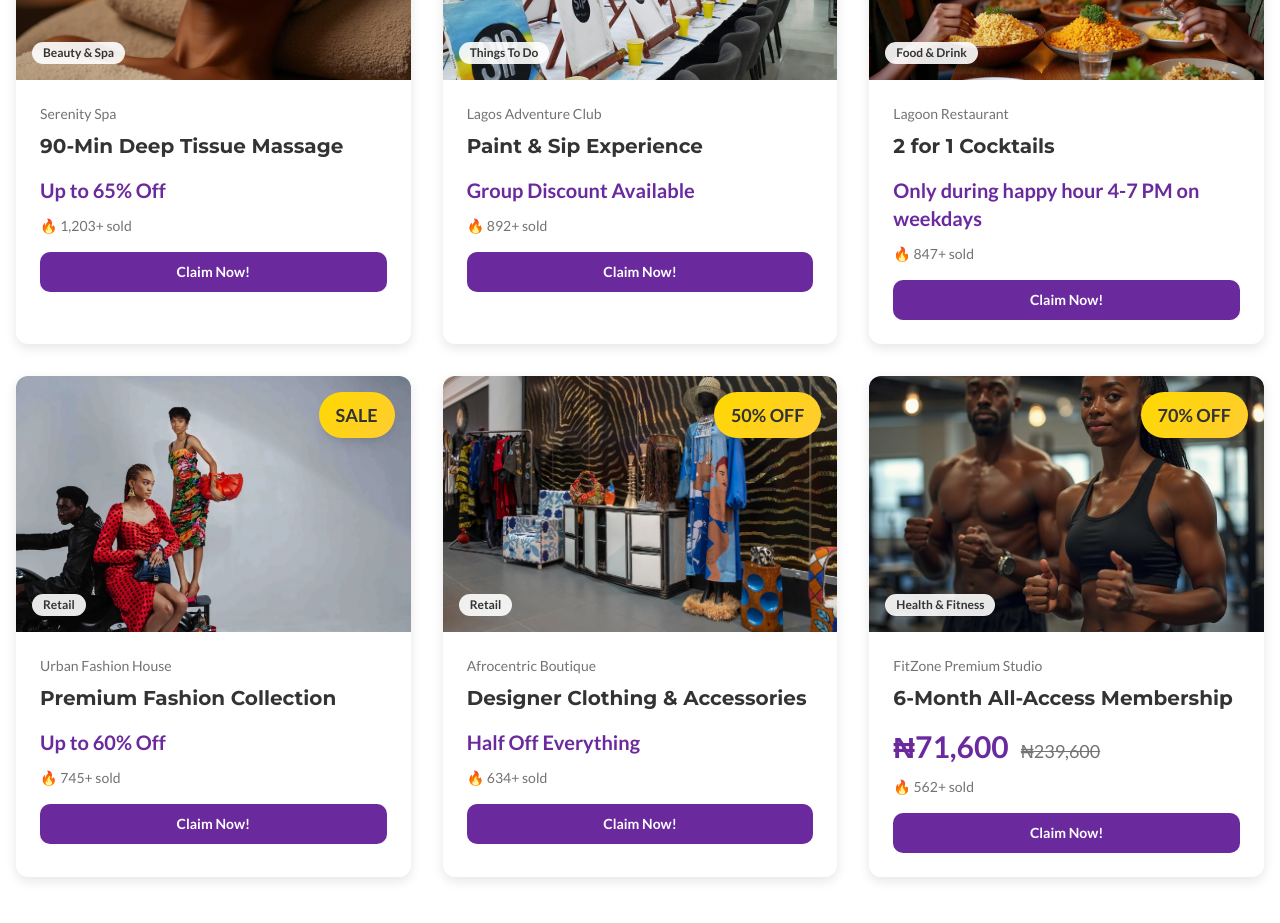
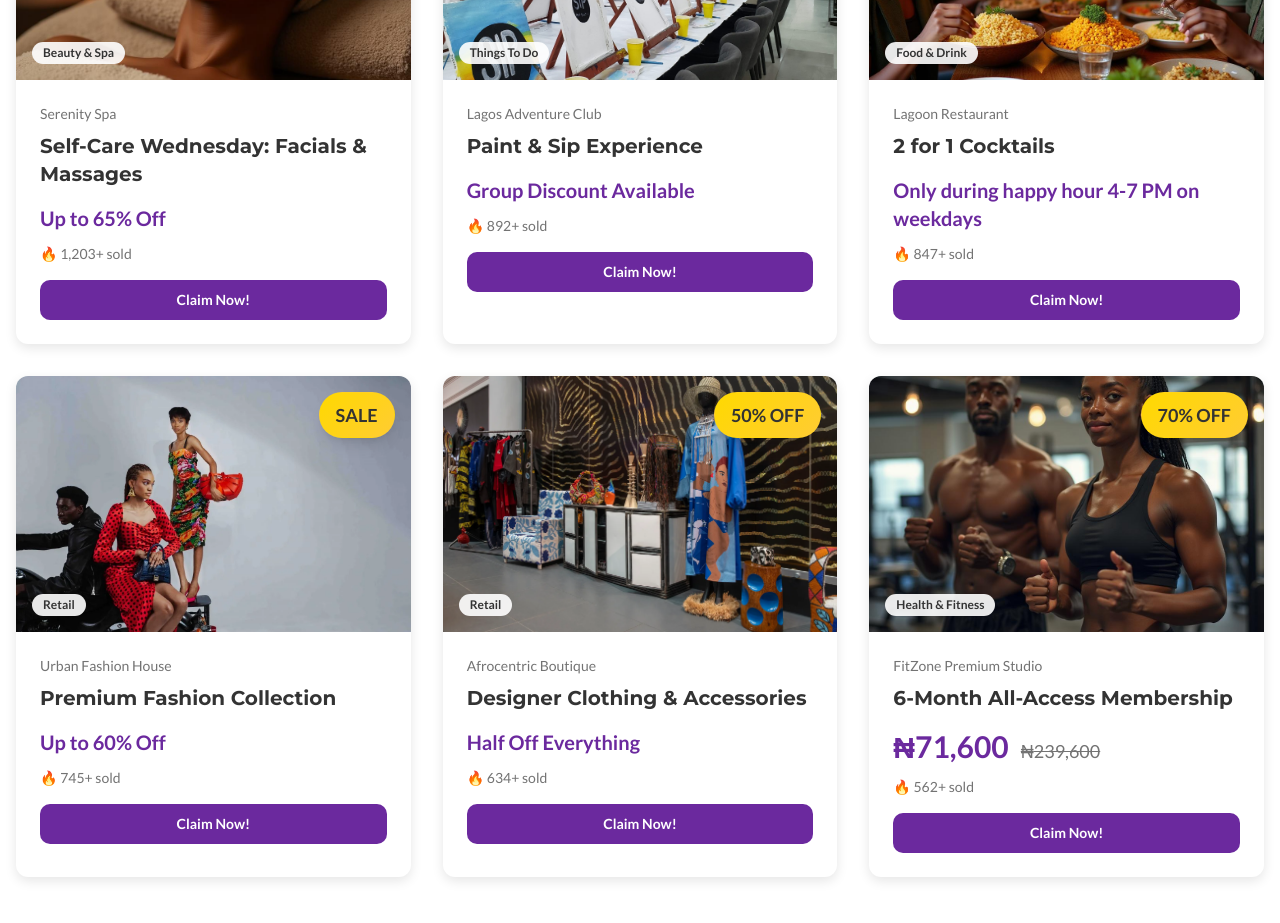
Before and after one commit to getvouchify/getvouchify, a React (Vite) app: page / in a window 1280 px wide. Shown: the part 1180-2103 px from the top of the page. Built offline with nearby package versions, Linux system fonts and the light colour scheme; the HTML template or start-up script is replaced by a standard one.

Commit message:
Refactor Featured Deals text

```diff
--- a/src/components/FeaturedDeals.tsx
+++ b/src/components/FeaturedDeals.tsx
@@ -27,7 +27,7 @@ const deals = [
     id: 2,
     image: dealSpa,
     merchant: "Serenity Spa",
-    title: "90-Min Deep Tissue Massage",
+    title: "Self-Care Wednesday: Facials & Massages",
     category: "Beauty & Spa",
     discount: "65% OFF",
     offer: "Up to 65% Off",
```
